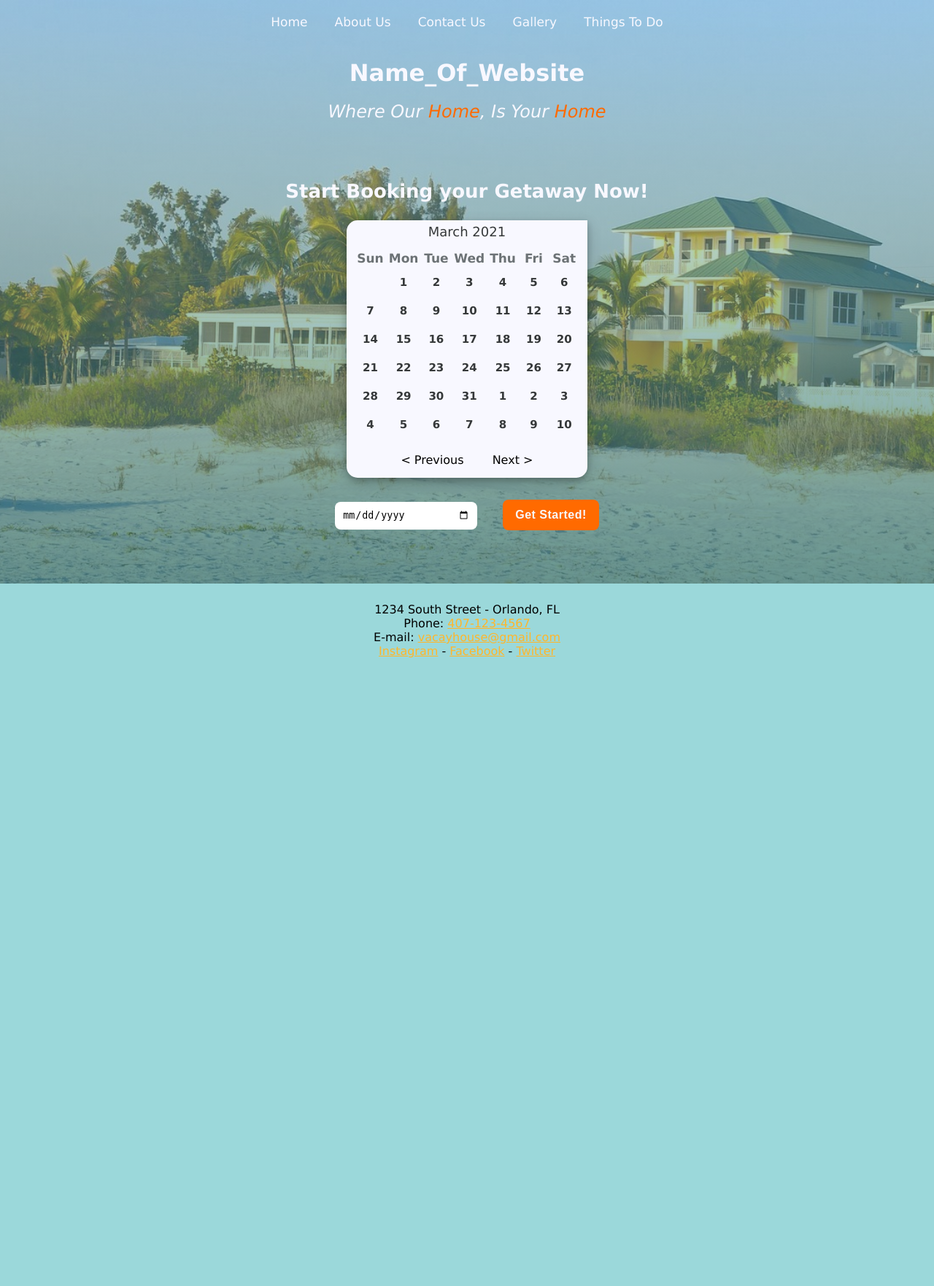
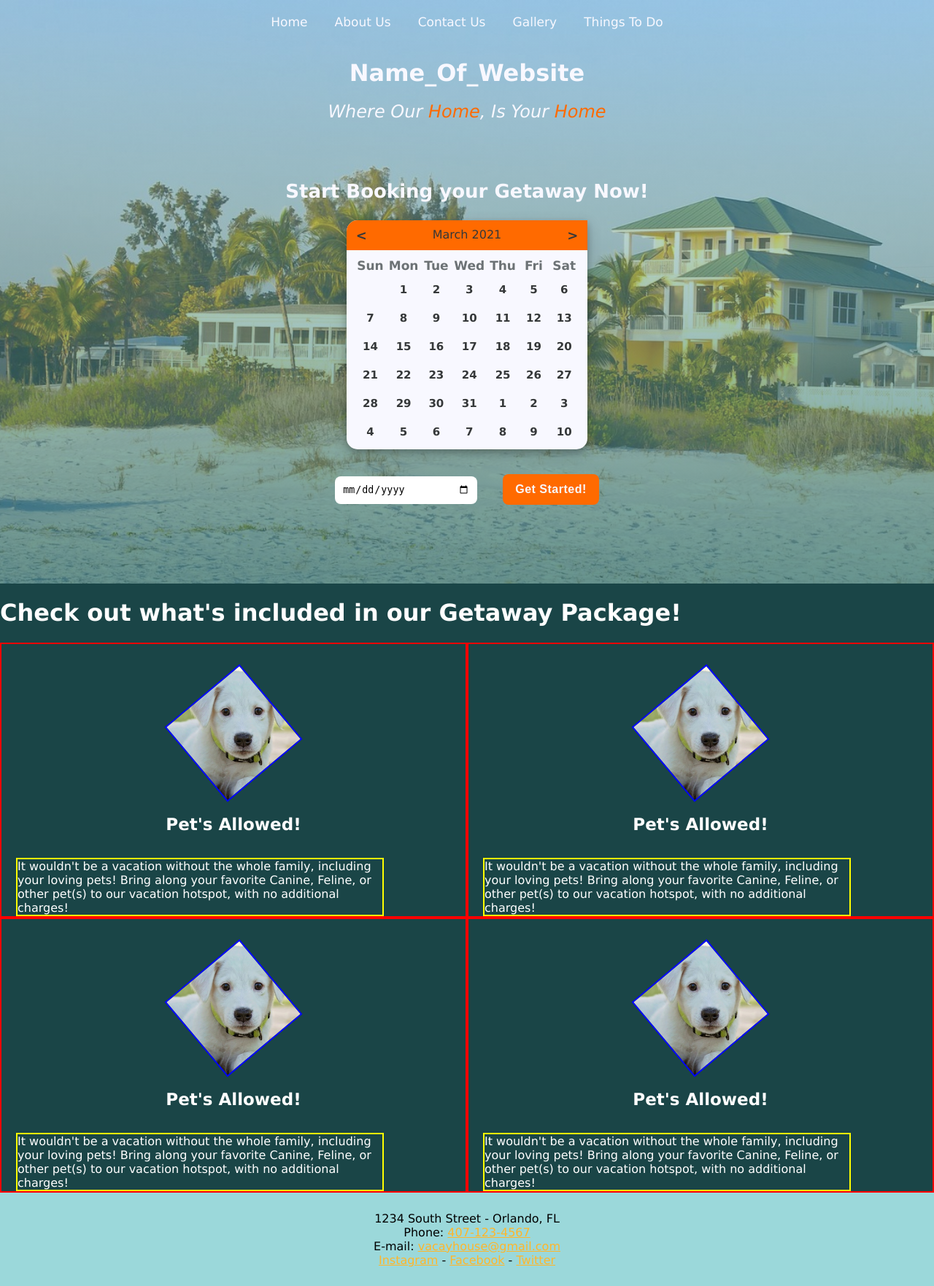
Before and after one commit to Weegee5859/airbnb_booking_website, a PHP site: page /home.php in a window 1280 px wide. Shown: the whole page at 73% size. Before the commit the page ends 902 px from the top, so only its background shows below. Run offline with PHP 8.4, Linux system fonts and the light colour scheme.

Commit message:
homepage addition
html
-added onto the homepage to show perks on the vacation home (WIP)

```diff
--- a/final_website/html/css/homepage.css
+++ b/final_website/html/css/homepage.css
@@ -3,6 +3,11 @@
  * Date:		3/19/2021
  * Filename:	homepage.css
  */
+
+body {
+	background-color: #1a4547;
+	color: white;
+}
 
 svg {
 	display: block;
@@ -31,7 +36,7 @@ svg {
 	background-color: rgba(0,0,0,0);
 }
 
-#top_image_container {
+#start_screen_container {
 	background-image: linear-gradient(#b5e2e340, #296d70B4), url("../resources/vac_house.jpg");
 	background-position: center;
 	background-repeat: no-repeat;
@@ -100,8 +105,14 @@ svg {
 	padding-right: 8px;
 	padding-bottom: 2px;
 }
+
+#dateCal > * {
+cursor: default;
+}
+
 #dateCal th {
 	color: #6c7275;
+	cursor: default;
 	font-size: 17px;
 }
 
@@ -109,6 +120,7 @@ svg {
 	padding: 6px;
 	border: 2px solid rgba(0,0,0,0);
 	color: #353839;
+	cursor: default;
 	font-size: 15px;
 	font-weight: bold;
 	transition: color 0.3s ease-out, border 0.3s ease-out;
@@ -116,15 +128,16 @@ svg {
 }
 
 #dateCal td:hover {
-	border: 2px solid red;
-	color: red;
+	border: 2px solid #ffb62a;
+	color: #ffb62a;
 }
 
 #dateCal caption {
 	color: #353839;
 	font-size: 18px;
 	padding: 5px;
-
+	background-color: #ff6a00;
+	border-top-left-radius: 15px;
 }
 
 #dateCal_container {
@@ -135,11 +148,86 @@ svg {
 	border-top-right-radius: 0px;
 }
 
-#prev_next_buttons_container {
-	margin: 15px;
+#caption_container {
+	width: 100%;
 }
 
-#prev_next_buttons_container div {
-	margin-left: 15px;
-	margin-right: 15px;
+/* Prev and Next Buttons within caption container*/
+#caption_container div {
+	color: #353839;
+	cursor: default;
+	display: inline-block;
+	font-weight: bold;
+	padding: 5px;
+	transition: color 0.3s ease-out, border 0.3s ease-out;
+	width: 20px;
 }
+
+#caption_container div:hover {
+	color: red;
+}
+
+#caption_text {
+	display: inline-block;
+	margin: 0px;
+	padding: 5px;
+}
+
+#caption_prev_button {
+	float: left;
+}
+
+#caption_next_button {
+	float: right;
+}
+
+/* testing */
+#package{
+	border: 2px solid red;
+	justify-content: center;
+	display: flex;
+	flex-wrap: wrap;
+	flex: 1 1 45vw;
+}
+
+#package_img_container {
+	text-align: center;
+	padding: 10px;
+}
+
+#package_img_skewer{
+	display: flex;
+	width: 100px;
+	height: 100px;
+	border: 2px solid blue;
+	transform: rotate(50deg);
+	margin: 45px;
+	padding: 15px;
+	overflow: hidden;
+
+}
+
+#package_img{
+	width: 200%;
+	height: 200%;
+	transform: rotate(-50deg);
+	object-fit:cover;
+	margin: -50% -50%;
+}
+
+#package_description {
+	border: 2px solid yellow;
+	margin: auto;
+	margin-left: 20px;
+	max-width: 500px;
+}
+
+#package_title {
+	font-size: 23px;
+	font-weight: bold;
+}
+
+#package_container {
+	display: flex;
+	flex-wrap: wrap;
+}
--- a/final_website/html/home.php
+++ b/final_website/html/home.php
@@ -14,7 +14,7 @@ Filename:	home.html
 	<link rel="stylesheet" href="css/homepage.css" />
 </head>
 <body id="home" >
-	<div id="top_image_container">
+	<div id="start_screen_container">
 		<?php include 'header.html';?>
 
 		<h1 id="website_title">Name_Of_Website</h1>
@@ -29,7 +29,13 @@ Filename:	home.html
 			<!--Calander will update to have JavaScript/PHP-->
 			<div id="dateCal_container">
 				<table id="dateCal">
-					<caption>March 2021</caption>
+					<caption>
+						<div id="caption_container">
+							<div id="caption_prev_button">&lt; </div>
+							<p id="caption_text">March 2021</p>
+							<div id="caption_next_button"> &gt;</div>
+						</div>
+					</caption>
 					<tr>
 						<th>Sun</th>
 						<th>Mon</th>
@@ -94,17 +100,54 @@ Filename:	home.html
 						<td>10</td>
 					</tr>
 				</table>
-
-				<div id="prev_next_buttons_container">
-					<div id="prev">&lt; Previous</div>
-					<div id="next">Next &gt;</div>
-				</div>
 			</div>
 		</div>
 
 		<input type="date" id="home_input_date">
 		<button type="button" id="contact_us_button">Get Started!</button>
 	</div>
+	<!--outside of starter screen (below the background img)-->
+	<h1 id="getaway_package_title">Check out what's included in our Getaway Package!</h1>
+	<div id="package_container">
+		<div id='package'>
+			<div id="package_img_container">
+				<div id="package_img_skewer">
+					<img id="package_img" src="resources/dog.jpg"></i>
+				</div>
+				<p id="package_title">Pet's Allowed!</p>
+			</div>
+			<p id="package_description">It wouldn't be a vacation without the whole family, including your loving pets! Bring along your favorite Canine, Feline, or other pet(s) to our vacation hotspot, with no additional charges!</p>
+		</div>
+		<div id='package'>
+			<div id="package_img_container">
+				<div id="package_img_skewer">
+					<img id="package_img" src="resources/dog.jpg"></i>
+				</div>
+				<p id="package_title">Pet's Allowed!</p>
+			</div>
+			<p id="package_description">It wouldn't be a vacation without the whole family, including your loving pets! Bring along your favorite Canine, Feline, or other pet(s) to our vacation hotspot, with no additional charges!</p>
+		</div>
+		<div id='package'>
+			<div id="package_img_container">
+				<div id="package_img_skewer">
+					<img id="package_img" src="resources/dog.jpg"></i>
+				</div>
+				<p id="package_title">Pet's Allowed!</p>
+			</div>
+			<p id="package_description">It wouldn't be a vacation without the whole family, including your loving pets! Bring along your favorite Canine, Feline, or other pet(s) to our vacation hotspot, with no additional charges!</p>
+		</div>
+		<div id='package'>
+			<div id="package_img_container">
+				<div id="package_img_skewer">
+					<img id="package_img" src="resources/dog.jpg"></i>
+				</div>
+				<p id="package_title">Pet's Allowed!</p>
+			</div>
+			<p id="package_description">It wouldn't be a vacation without the whole family, including your loving pets! Bring along your favorite Canine, Feline, or other pet(s) to our vacation hotspot, with no additional charges!</p>
+		</div>
+
+	</div>
+	<!--Footer-->
 	<?php include 'footer.html';?>
 </body>
 </html>
```
Also changed, not shown: final_website/html/resources/dog.jpg (added).
